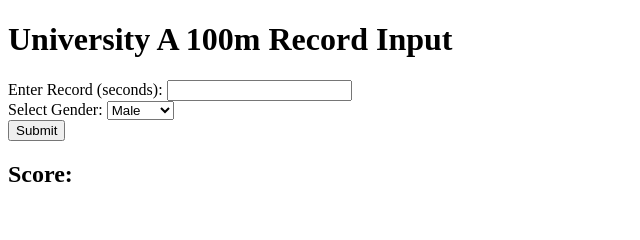
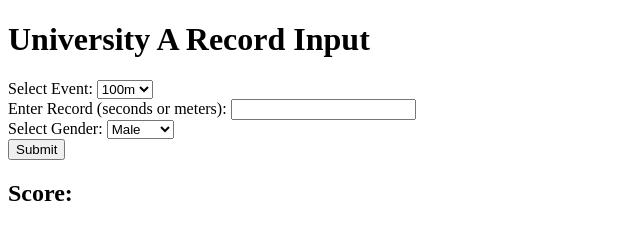
Before and after one commit to seanyjeong/example, a plain HTML site: page index.html in a window 1280 px wide. Shown: the whole page, without its empty margins (0-640 px from the left). Drawn offline with Linux system fonts and the light colour scheme.

Commit message:
Update index.html

```diff
--- a/index.html
+++ b/index.html
@@ -1,13 +1,18 @@
-<!-- index.html -->
 <!DOCTYPE html>
 <html>
 <head>
-    <title>University A 100m Record Input</title>
+    <title>University A Record Input</title>
 </head>
 <body>
-    <h1>University A 100m Record Input</h1>
+    <h1>University A Record Input</h1>
     <form id="recordForm">
-        <label for="record">Enter Record (seconds):</label>
+        <label for="event">Select Event:</label>
+        <select id="event" name="event" required>
+            <option value="100m">100m</option>
+            <option value="제멀">제멀</option>
+        </select>
+        <br>
+        <label for="record">Enter Record (seconds or meters):</label>
         <input type="number" id="record" name="record" step="0.01" required>
         <br>
         <label for="gender">Select Gender:</label>
@@ -24,6 +29,7 @@
         document.getElementById('recordForm').addEventListener('submit', function(event) {
             event.preventDefault();
 
+            const eventName = document.getElementById('event').value;
             const record = document.getElementById('record').value;
             const gender = document.getElementById('gender').value;
 
@@ -32,7 +38,7 @@
                 headers: {
                     'Content-Type': 'application/json'
                 },
-                body: JSON.stringify({ record: record, gender: gender })
+                body: JSON.stringify({ event: eventName, record: record, gender: gender })
             })
             .then(response => response.json())
             .then(data => {
```
